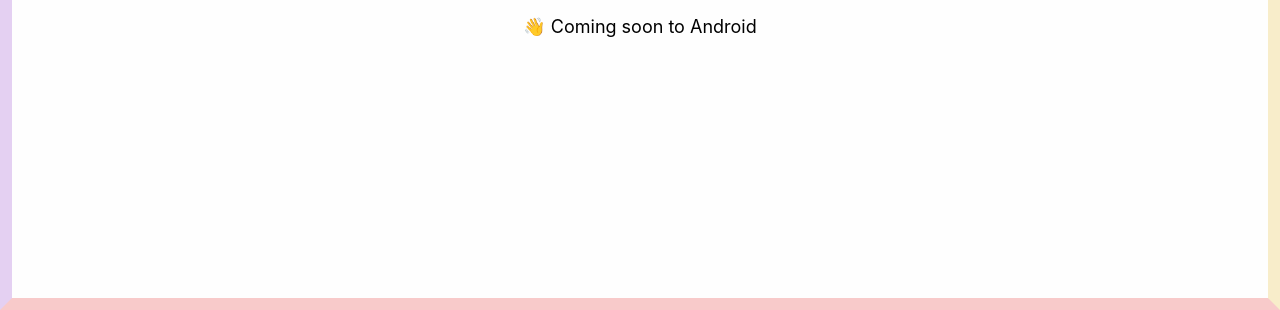
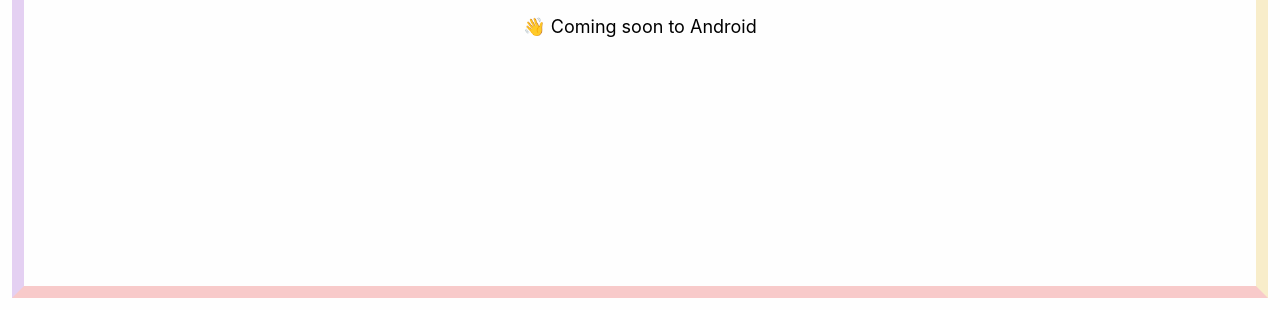
Before and after one commit to feelingapp/feeling-website, a Gatsby site: page / in a window 1280 px wide. Shown: the part 490-800 px from the top of the page. Built offline with nearby package versions, Linux system fonts and the light colour scheme; Gatsby itself is replaced by a stand-in of ours.

Commit message:
Add padding to main page

```diff
--- a/src/pages/index.tsx
+++ b/src/pages/index.tsx
@@ -6,7 +6,8 @@ import Seo from "../components/Seo"
 import logo from "../images/logo.svg"
 
 const Main = styled.main`
-  min-height: 100vh;
+  margin: 12px;
+  min-height: calc(100vh - 24px);
   display: flex;
   flex-direction: column;
   justify-content: center;
```
